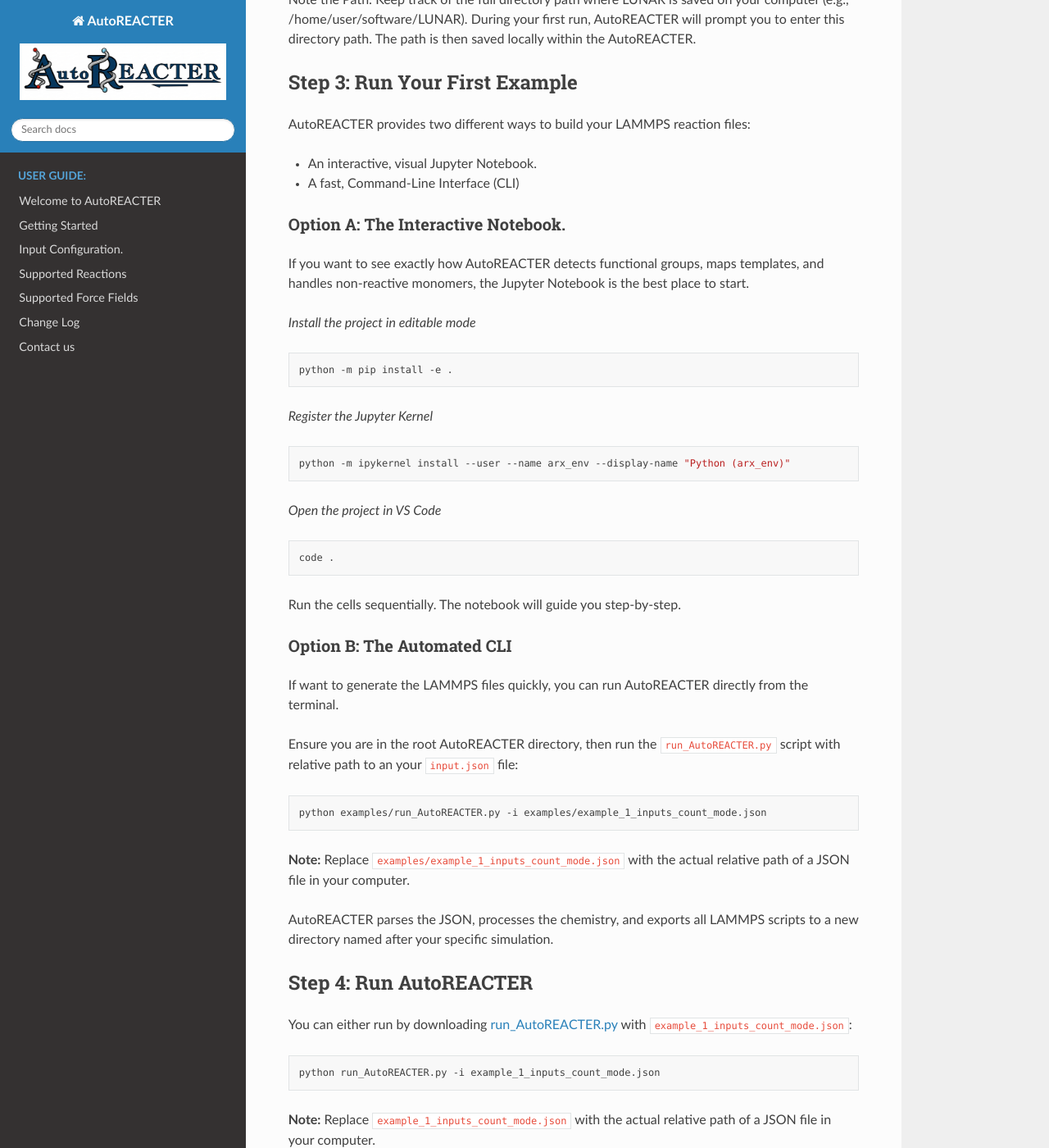
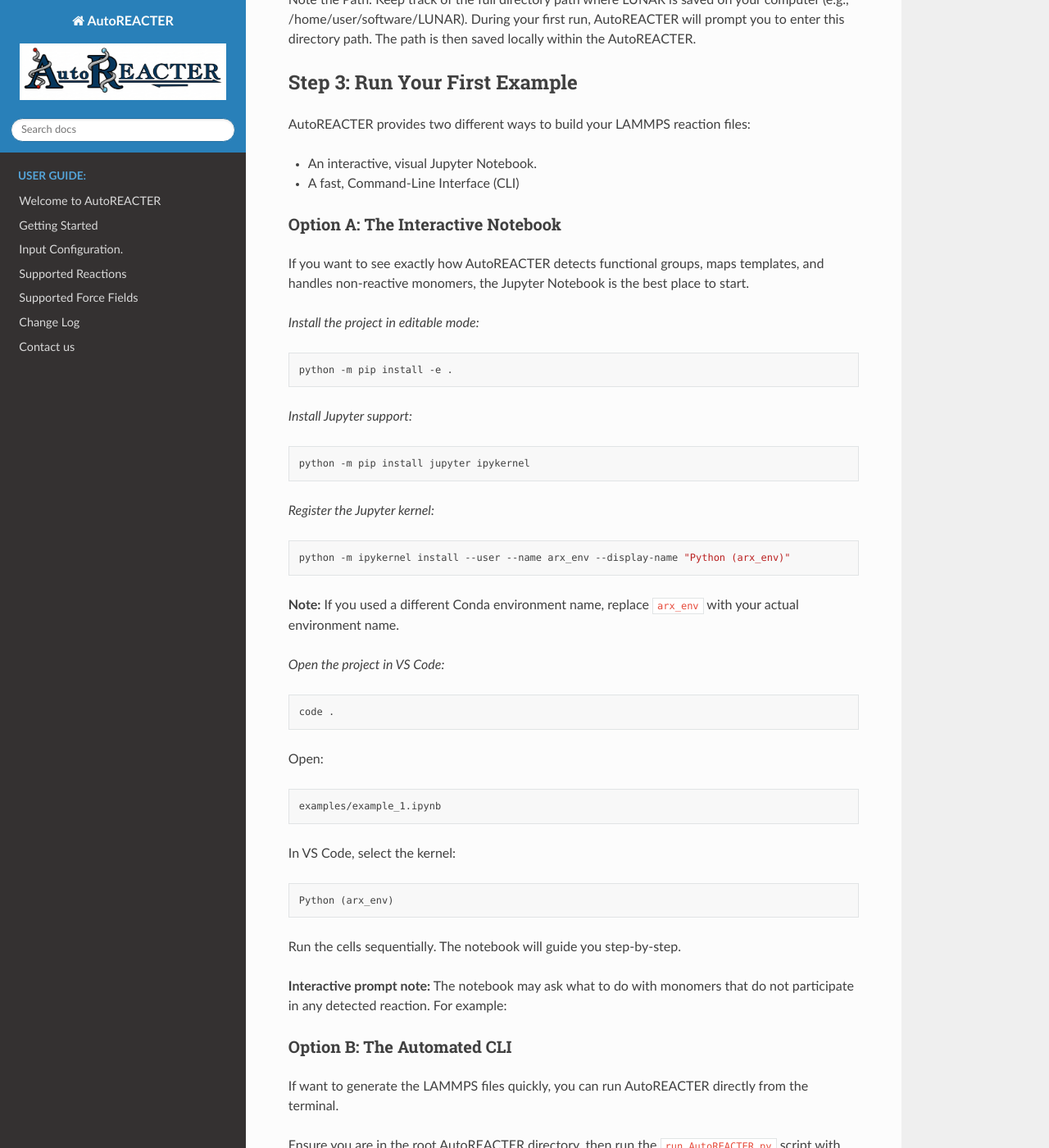
Before and after one commit to NanoCIPHER-Lab/AutoREACTER, a Sphinx documentation site: the page built from docs/source/getting_started_source_installation.md, in a window 1280 px wide and 1400 px high, scrolled down 1261 px. Shown: the whole window at 82% size. Built offline with Sphinx 7.4.7 and the Read the Docs theme 3.1.0, drawn with Linux system fonts in a browser that asks for light colours.

Commit message:
Update README/docs and bump package version
Revise user-facing docs and packaging metadata: streamline README with PyPI install instructions, update CLI example to use examples/run_AutoREACTER.py, adjust links to hosted docs, and remove the old examples/README. Expand the getting_started_source_installation docs with Jupyter/kernel setup notes and minor clarity edits. Remove a stray import from examples/example_1.ipynb. Bump project version to 0.2.2b1, update the package description, and add project URL metadata to pyproject.toml.

`````diff
--- a/docs/source/getting_started_source_installation.md
+++ b/docs/source/getting_started_source_installation.md
@@ -55,29 +55,52 @@ AutoREACTER provides two different ways to build your LAMMPS reaction files:
 - An interactive, visual Jupyter Notebook.
 - A fast, Command-Line Interface (CLI)
 
-#### Option A: The Interactive Notebook.
+
+#### Option A: The Interactive Notebook
 
 If you want to see exactly how AutoREACTER detects functional groups, maps templates, and handles non-reactive monomers, the Jupyter Notebook is the best place to start.
 
-*Install the project in editable mode*
+*Install the project in editable mode:*
 
 ```bash
 python -m pip install -e .
+````
+
+*Install Jupyter support:*
+
+```bash
+python -m pip install jupyter ipykernel
 ```
 
-*Register the Jupyter Kernel*
+*Register the Jupyter kernel:*
 
 ```bash
 python -m ipykernel install --user --name arx_env --display-name "Python (arx_env)"
 ```
 
-*Open the project in VS Code*
+**Note:** If you used a different Conda environment name, replace `arx_env` with your actual environment name.
+
+*Open the project in VS Code:*
 
 ```bash
 code .
 ```
 
+Open:
+
+```text
+examples/example_1.ipynb
+```
+
+In VS Code, select the kernel:
+
+```text
+Python (arx_env)
+```
+
 Run the cells sequentially. The notebook will guide you step-by-step.
+
+**Interactive prompt note:** The notebook may ask what to do with monomers that do not participate in any detected reaction. For example:
 
 #### Option B: The Automated CLI
 
`````
Also changed, not shown: README.md (+15 -67 lines), pyproject.toml (+7 -2 lines), examples/README.md (deleted), 1 other file.
